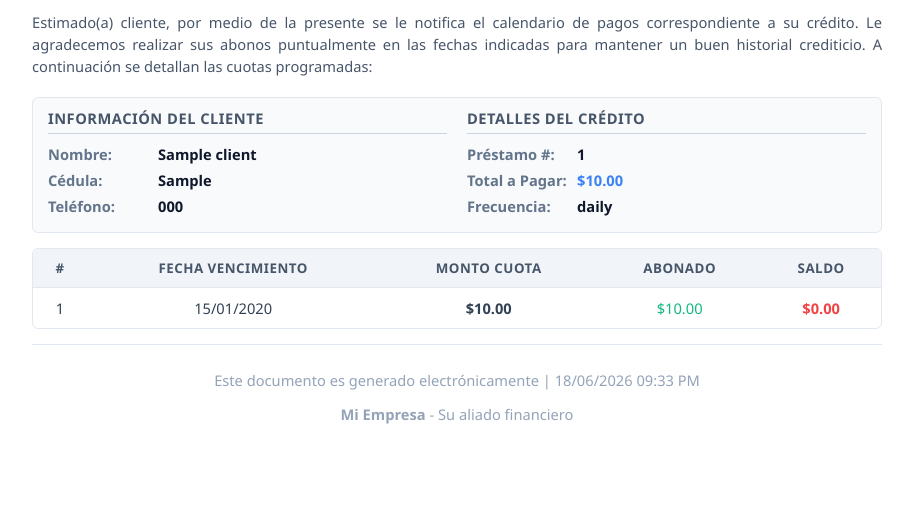
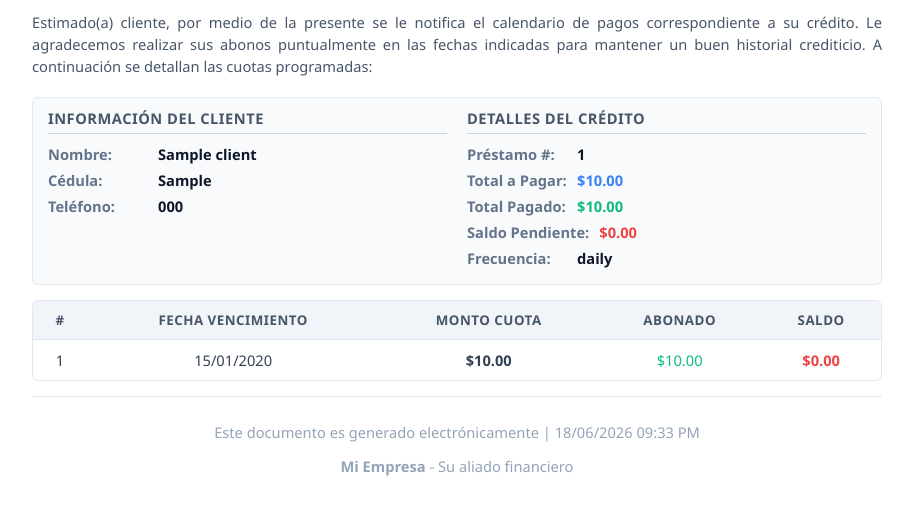
Before and after one commit to adohuken/loans_project, a PHP site: page /print_payment_plan.php?loan_id=1 in a window 1280 px wide. Shown: the part 179-687 px from the top of the page, without its empty margins (183-1096 px from the left). Run offline with PHP 8.4, Linux system fonts and the light colour scheme; a user stored in the database is signed in; data comes from the database, SQL or seed files in the repository; tables that the repository leaves empty hold one stand-in row (values such as "Sample post").

Commit message:
Fix printed loan balances and payment plan calculations

```diff
--- a/print_payment_plan.php
+++ b/print_payment_plan.php
@@ -35,6 +35,13 @@ if (!$loan) {
 $stmt_payments = $pdo->prepare("SELECT * FROM payments WHERE loan_id = ? ORDER BY due_date ASC");
 $stmt_payments->execute([$loan_id]);
 $payments = $stmt_payments->fetchAll();
+
+// Calculate total paid and pending balance
+$total_paid = 0;
+foreach ($payments as $payment) {
+    $total_paid += $payment['paid_amount'];
+}
+$saldo_pendiente = max(0, $loan['total_amount'] - $total_paid);
 ?>
 <!DOCTYPE html>
 <html lang="es">
@@ -317,6 +324,10 @@ $payments = $stmt_payments->fetchAll();
                     class="info-value"><?= $loan['id'] ?></span></div>
             <div class="info-row"><span class="info-label">Total a Pagar:</span> <span class="info-value"
                     style="color: #3b82f6;"><?= $currency . number_format($loan['total_amount'], 2) ?></span></div>
+            <div class="info-row"><span class="info-label">Total Pagado:</span> <span class="info-value"
+                    style="color: #10b981;"><?= $currency . number_format($total_paid, 2) ?></span></div>
+            <div class="info-row"><span class="info-label">Saldo Pendiente:</span> <span class="info-value"
+                    style="color: #ef4444;"><?= $currency . number_format($saldo_pendiente, 2) ?></span></div>
             <div class="info-row"><span class="info-label">Frecuencia:</span> <span class="info-value">
                     <?php
                     $freq_map = [
@@ -343,8 +354,10 @@ $payments = $stmt_payments->fetchAll();
         <tbody>
             <?php
             $count = 1;
+            $running_balance = $loan['total_amount'];
             foreach ($payments as $payment):
                 $balance_due = $payment['amount_due'] - $payment['paid_amount'];
+                $running_balance = max(0, $running_balance - $payment['paid_amount']);
                 $status_class = 'badge-pending';
                 $status_text = 'PENDIENTE';
 
@@ -366,7 +379,7 @@ $payments = $stmt_payments->fetchAll();
                         <?= $currency . number_format($payment['paid_amount'], 2) ?>
                     </td>
                     <td class="text-center" style="color: #ef4444; font-weight: 700;">
-                        <?= $currency . number_format($balance_due, 2) ?>
+                        <?= $currency . number_format($running_balance, 2) ?>
                     </td>
                 </tr>
             <?php endforeach; ?>
```
Also changed, not shown: receipt.php (+19 -12 lines).
